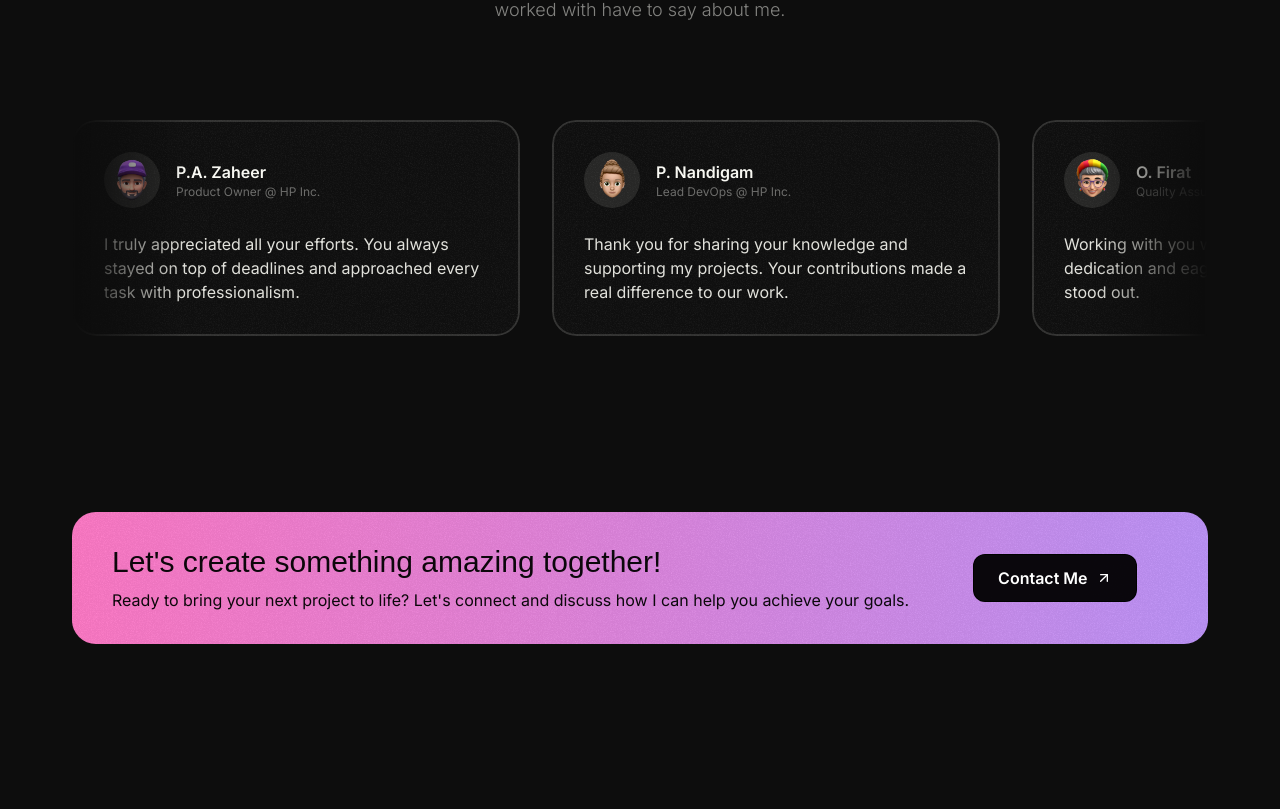
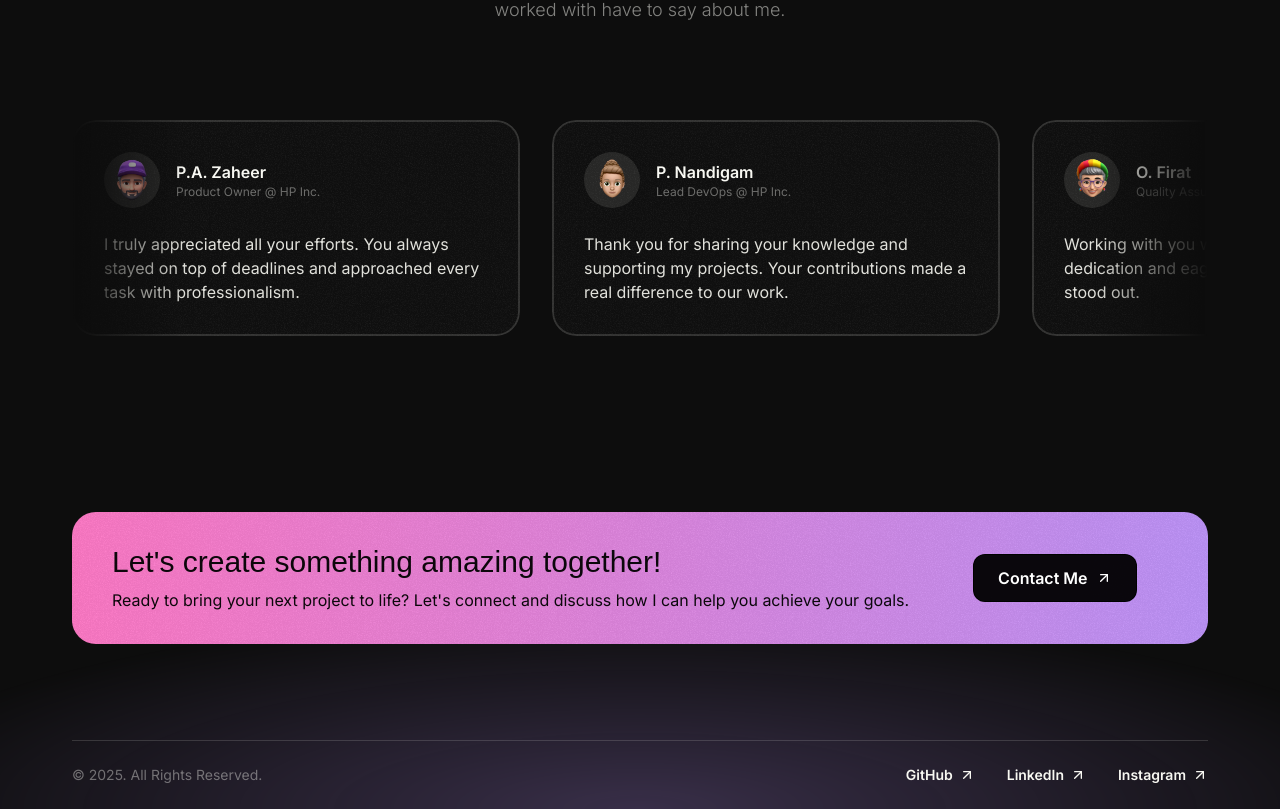
Before and after one commit to ynncstslv/dev, a Next.js app: page / in a window 1280 px wide. Shown: the part 4712-5521 px from the top of the page. Before the commit the page ends 5452 px from the top, so only its background shows below. Built offline with nearby package versions, Linux system fonts and the light colour scheme; a web font is replaced by a local one.

Commit message:
feat: footer section

```diff
--- a/src/app/page.tsx
+++ b/src/app/page.tsx
@@ -1,5 +1,6 @@
 import About from '@/sections/About';
 import Contact from '@/sections/Contact';
+import Footer from '@/sections/Footer';
 import Header from '@/sections/Header';
 import Hero from '@/sections/Hero';
 import Projects from '@/sections/Projects';
@@ -16,6 +17,7 @@
 			<Tape />
 			<Testimonials />
 			<Contact />
+			<Footer />
 		</div>
 	);
 }
--- a/src/constants/constants.ts
+++ b/src/constants/constants.ts
@@ -403,3 +403,21 @@
 		avatar: memojiSamuelson,
 	},
 ];
+
+export const footerLinks = [
+	{
+		id: 1,
+		title: 'GitHub',
+		href: 'https://github.com/ynncstslv/',
+	},
+	{
+		id: 2,
+		title: 'LinkedIn',
+		href: 'https://linkedin.com/in/ynncstslv/',
+	},
+	{
+		id: 3,
+		title: 'Instagram',
+		href: 'https://instagram.com/ynncstslv/',
+	},
+];
--- a/src/sections/Contact.tsx
+++ b/src/sections/Contact.tsx
@@ -5,7 +5,7 @@
 	return (
 		<section className="pt-12 pb-16 lg:pt-20 lg:pb-24">
 			<div className="container">
-				<div className=" relative px-10 py-8 text-center text-black/95 rounded-3xl bg-gradient-to-r from-[#FF79C6] to-[#BD93F9] z-0 overflow-hidden md:text-left">
+				<div className="relative px-10 py-8 text-center text-black/95 rounded-3xl bg-gradient-to-r from-[#FF79C6] to-[#BD93F9] z-10 overflow-hidden md:text-left">
 					<div
 						className="absolute inset-0 -z-10 opacity-5"
 						style={{ backgroundImage: `url(${grainImage.src})` }}
--- a/src/sections/Footer.tsx
+++ b/src/sections/Footer.tsx
@@ -0,0 +1,30 @@
+import { footerLinks } from '@/constants/constants';
+import ArrowUpRightIcon from '@/assets/icons/arrow-up-right.svg';
+
+export default function Footer() {
+	return (
+		<footer className="relative z-0 overflow-x-clip">
+			<div className="w-[1600px] h-[400px] bottom-0 left-1/2 absolute -translate-x-1/2 bg-[#BD93F9]/25 -z-50 [mask-image:radial-gradient(50%_50%_at_bottom_center,black,transparent)]" />
+			<div className="container">
+				<div className="flex flex-col items-center gap-6 py-6 text-sm border-t border-[#F8F8F2]/15 md:flex-row md:justify-between">
+					<div className="text-[#F8F8F2]/40">
+						&copy; 2025. All Rights Reserved.
+					</div>
+					<nav className="flex items-center gap-8">
+						{footerLinks.map((link) => (
+							<a
+								key={link.id}
+								href={link.href}
+								target="_blank"
+								className="inline-flex items-center gap-1.5 transition duration-300 hover:scale-105"
+							>
+								<span className="font-semibold">{link.title}</span>
+								<ArrowUpRightIcon className="size-4" />
+							</a>
+						))}
+					</nav>
+				</div>
+			</div>
+		</footer>
+	);
+}
```
